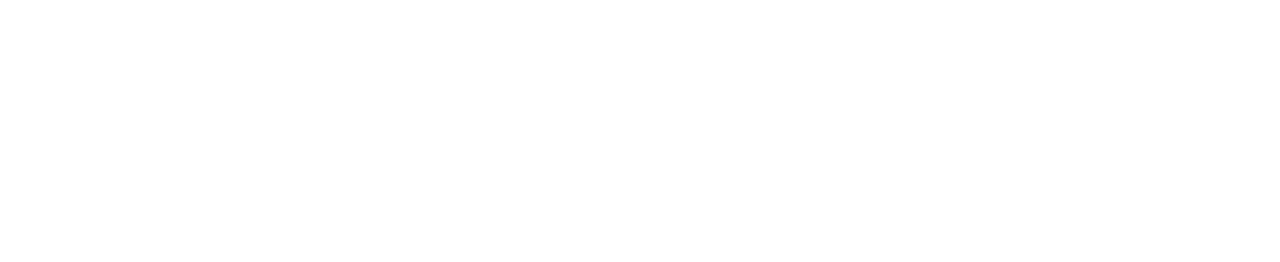
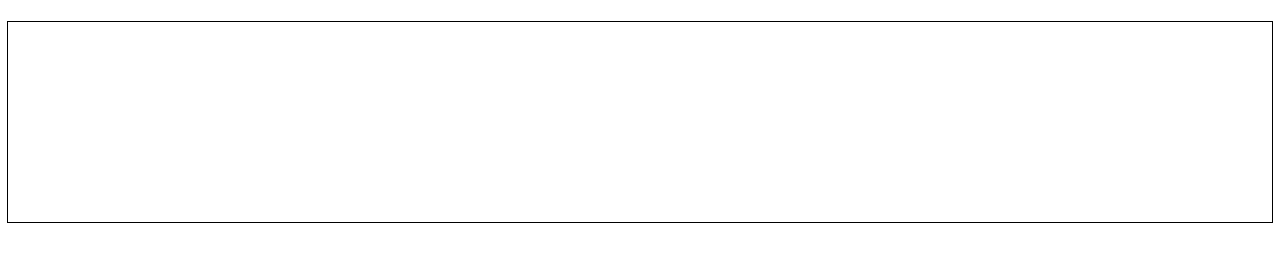
Before and after one commit to pepijndevos/markin, a plain HTML site: page index.html in a window 1280 px wide. Drawn offline with Linux system fonts and the light colour scheme.

Commit message:
improved html

```diff
--- a/index.html
+++ b/index.html
@@ -7,7 +7,7 @@
   <link rel="stylesheet" href="remarkdown.css" />
 </head>
 <body>
-  <div id="editor"></div>
+  <div id="editor" style="outline:1px solid black; min-height:200px;"></div>
   <script>edit("editor");</script>
 </body>
 </html>
--- a/markin.js
+++ b/markin.js
@@ -38,7 +38,6 @@ function update(ev) {
 			document.execCommand("insertUnorderedList", false, null);
 			ev.preventDefault()
 			break;
-
 		default:
 			fuse = false;
 	}
```
